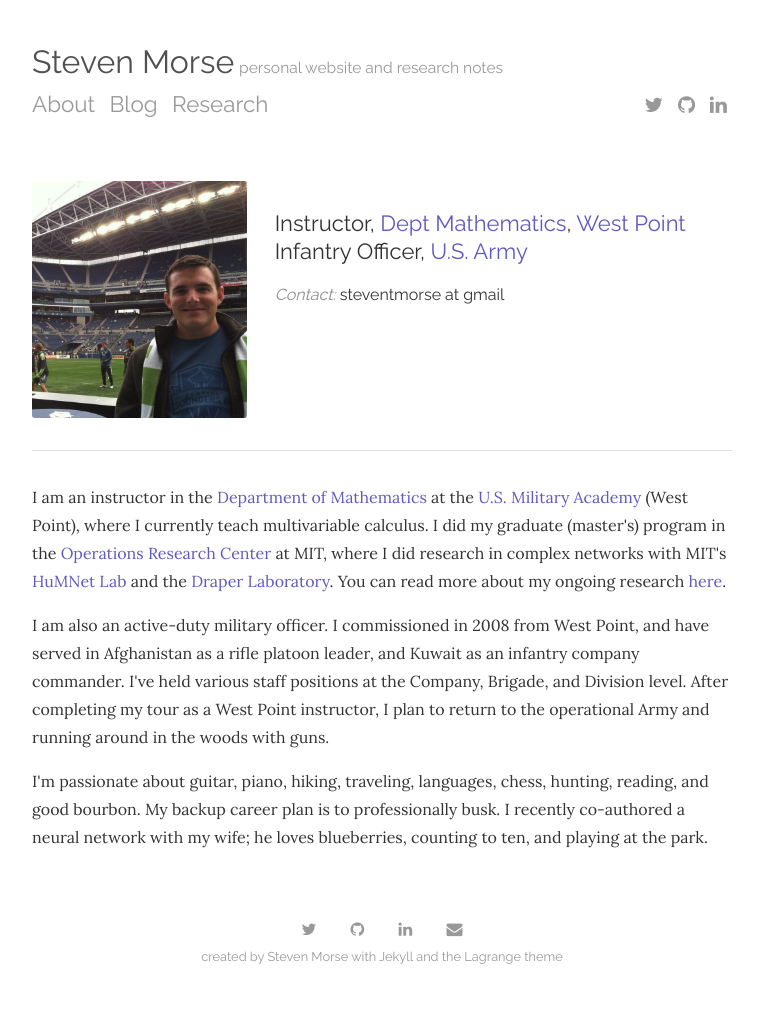
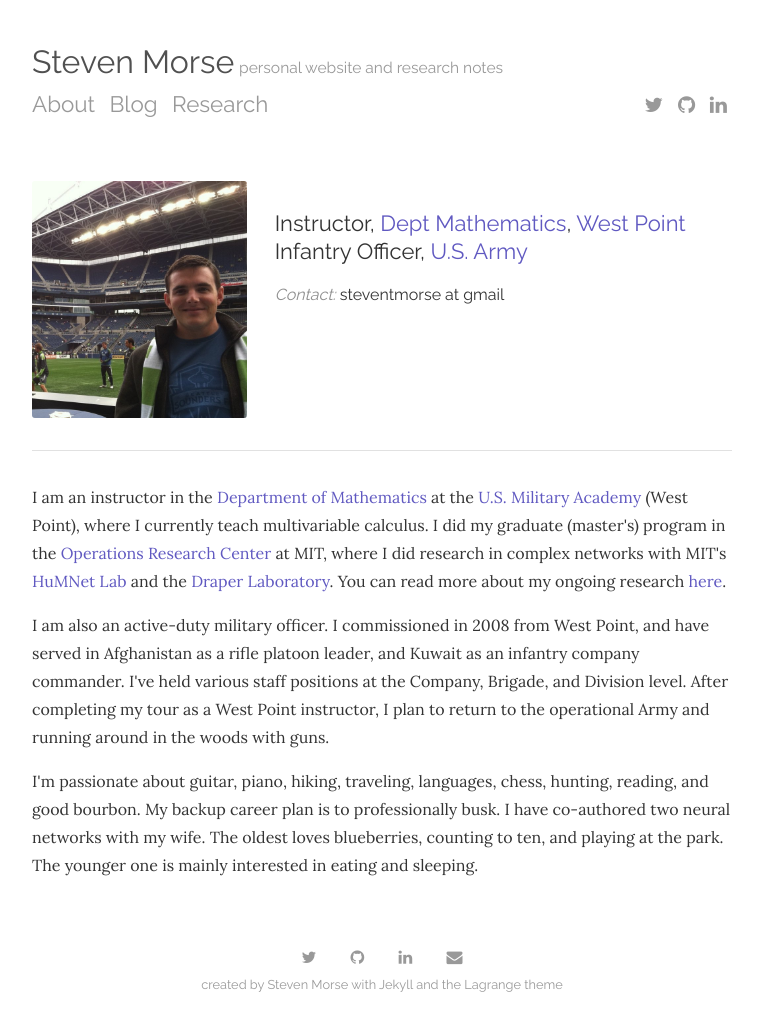
Before and after one commit to stmorse/stmorse.github.io, a Jekyll site: the page built from index.html, in a window 1280 px wide. Shown: the whole page, without its empty margins (258-1021 px from the left). Built offline with Jekyll 4.4.1, drawn with Linux system fonts in a browser that asks for light colours; nearby versions of some CDN libraries; the list of posts is cut into pages by our own code; before the commit the page ends 1003 px from its top, so only the background shows below that.

Commit message:
update kids

```diff
--- a/index.html
+++ b/index.html
@@ -26,4 +26,4 @@ title: About
 
 <p>I am also an active-duty military officer.  I commissioned in 2008 from West Point, and have served in Afghanistan as a rifle platoon leader, and Kuwait as an infantry company commander.  I've held various staff positions at the Company, Brigade, and Division level.  After completing my tour as a West Point instructor, I plan to return to the operational Army and running around in the woods with guns.</p>
 
-<p>I'm passionate about guitar, piano, hiking, traveling, languages, chess, hunting, reading, and good bourbon.  My backup career plan is to professionally busk.  I recently co-authored a neural network with my wife; he loves blueberries, counting to ten, and playing at the park.</p>
+<p>I'm passionate about guitar, piano, hiking, traveling, languages, chess, hunting, reading, and good bourbon.  My backup career plan is to professionally busk.  I have co-authored two neural networks with my wife.  The oldest loves blueberries, counting to ten, and playing at the park.  The younger one is mainly interested in eating and sleeping.</p>
```
